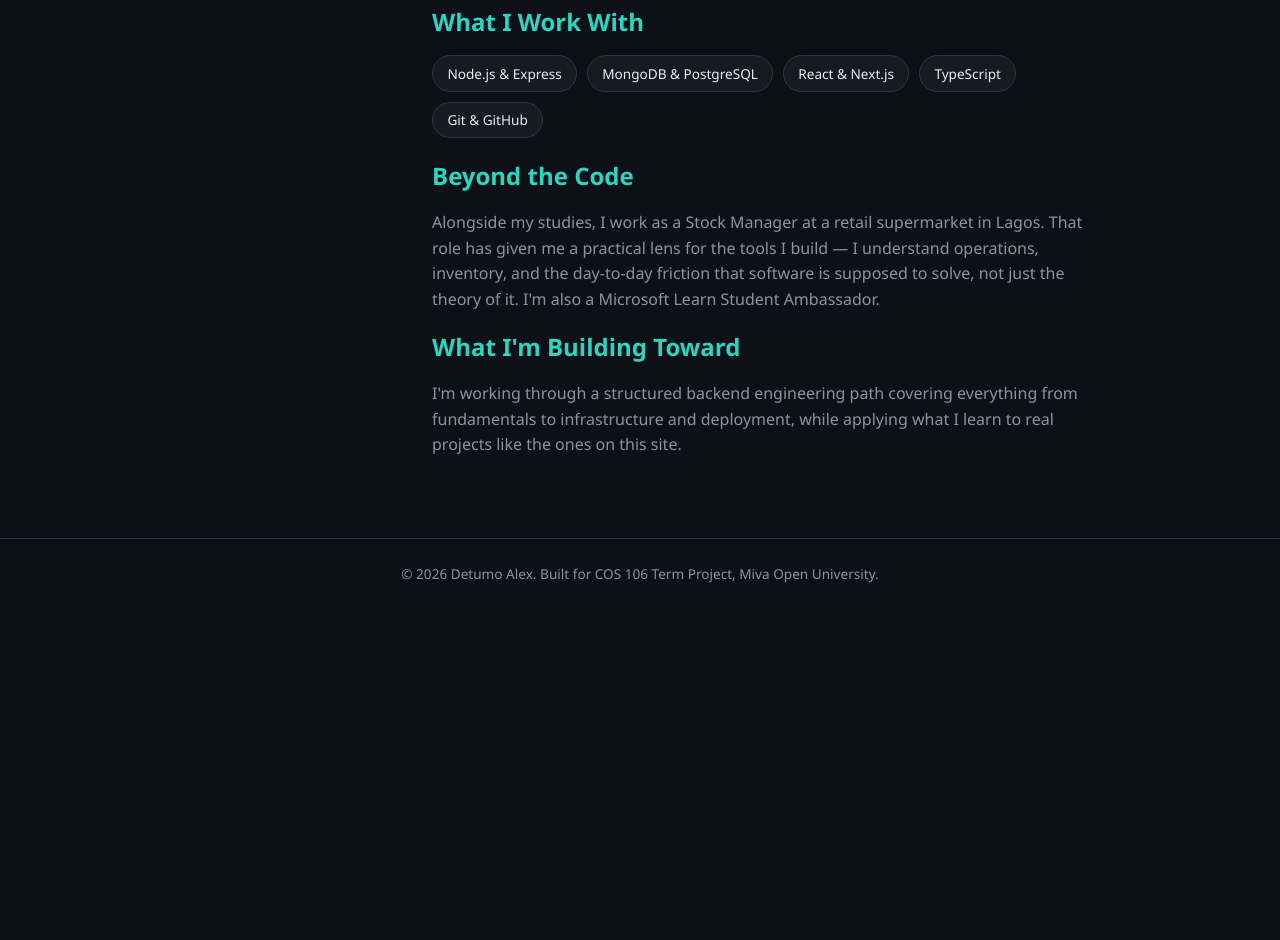
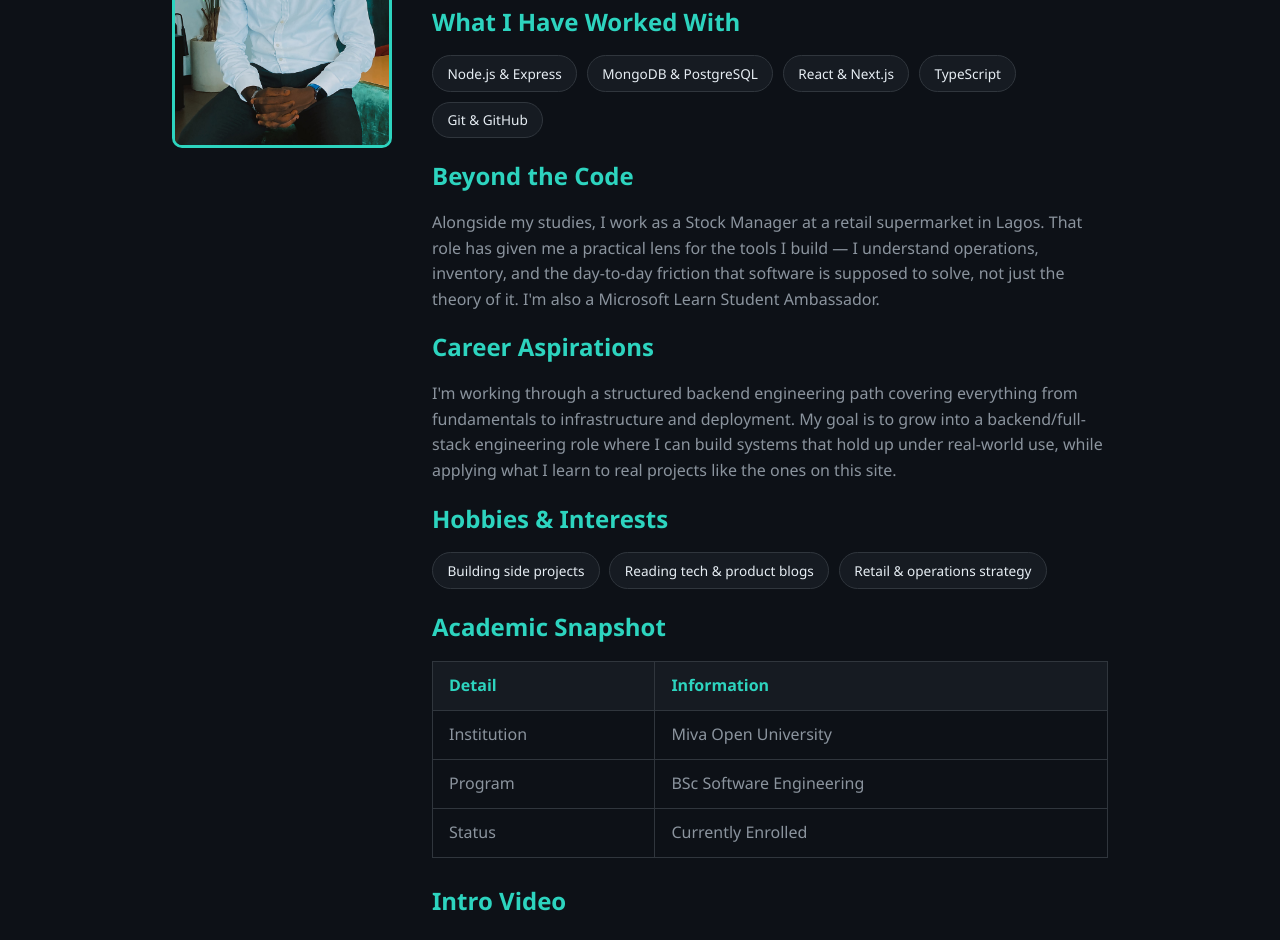
Before and after one commit to Detumo-miva/cos106-portfolio, a plain HTML site: page about.html in a window 1280 px wide. Shown: the part 381-1321 px from the top of the page. Before the commit the page ends 1003 px from the top, so only its background shows below. Drawn offline with Linux system fonts and the light colour scheme; grey boxes are pictures that could not be loaded.

Commit message:
update fix

```diff
--- a/about.html
+++ b/about.html
@@ -9,7 +9,7 @@
 <body>
 
   <header class="site-header">
-    <div class="logo">Detumo<span>.Alex</span></div>
+    <div class="logo">Detumo<span> Alex</span></div>
     <nav class="main-nav">
       <button class="nav-toggle" id="navToggle" aria-label="Toggle navigation">&#9776;</button>
       <ul class="nav-list" id="navList">
@@ -38,7 +38,7 @@
           hold up under real use.
         </p>
 
-        <h2>What I Work With</h2>
+        <h2>What I Have Worked With</h2>
         <ul class="skills-list">
           <li>Node.js &amp; Express</li>
           <li>MongoDB &amp; PostgreSQL</li>
@@ -55,12 +55,52 @@
           solve, not just the theory of it. I'm also a Microsoft Learn Student Ambassador.
         </p>
 
-        <h2>What I'm Building Toward</h2>
+        <h2>Career Aspirations</h2>
         <p>
           I'm working through a structured backend engineering path covering everything
-          from fundamentals to infrastructure and deployment, while applying what I learn
-          to real projects like the ones on this site.
+          from fundamentals to infrastructure and deployment. My goal is to grow into a
+          backend/full-stack engineering role where I can build systems that hold up
+          under real-world use, while applying what I learn to real projects like the
+          ones on this site.
         </p>
+
+        <h2>Hobbies &amp; Interests</h2>
+        <ul class="skills-list">
+          <li>Building side projects</li>
+          <li>Reading tech &amp; product blogs</li>
+          <li>Retail &amp; operations strategy</li>
+
+        </ul>
+
+        <h2>Academic Snapshot</h2>
+        <table class="info-table">
+          <thead>
+            <tr>
+              <th>Detail</th>
+              <th>Information</th>
+            </tr>
+          </thead>
+          <tbody>
+            <tr>
+              <td>Institution</td>
+              <td>Miva Open University</td>
+            </tr>
+            <tr>
+              <td>Program</td>
+              <td>BSc Software Engineering</td>
+            </tr>
+            <tr>
+              <td>Status</td>
+              <td>Currently Enrolled</td>
+            </tr>
+          </tbody>
+        </table>
+
+        <h2>Intro Video</h2>
+        <video controls poster="images/profile.jpg" class="intro-video">
+          <source src="videos/intro.mp4" type="video/mp4">
+          Your browser does not support the video tag.
+        </video>
       </div>
     </section>
   </main>
--- a/style.css
+++ b/style.css
@@ -113,8 +113,8 @@ p { color: var(--text-muted); margin-bottom: 1em; }
 }
 
 .profile-photo {
-  width: 140px;
-  height: 140px;
+  width: 280px;
+  height: 300px;
   border-radius: 50%;
   object-fit: cover;
   margin: 0 auto 1.2rem;
@@ -219,6 +219,36 @@ p { color: var(--text-muted); margin-bottom: 1em; }
   padding: 0.4rem 0.9rem;
   border-radius: 20px;
   font-size: 0.85rem;
+}
+
+/* ===== Tables & Video (About Page) ===== */
+.info-table {
+  width: 100%;
+  border-collapse: collapse;
+  margin: 0.5rem 0 1.5rem;
+}
+
+.info-table th, .info-table td {
+  text-align: left;
+  padding: 0.7rem 1rem;
+  border: 1px solid var(--border-color);
+}
+
+.info-table th {
+  background-color: var(--bg-card);
+  color: var(--accent);
+}
+
+.info-table td {
+  color: var(--text-muted);
+}
+
+.intro-video {
+  width: 100%;
+  max-width: 500px;
+  border-radius: var(--radius);
+  border: 1px solid var(--border-color);
+  margin-top: 0.5rem;
 }
 
 /* ===== Planner Page ===== */
```
Also changed, not shown: contact.html (+1 -1 lines), index.html (+2 -2 lines), planner.html (+1 -1 lines), projects.html (+4 -4 lines), images/amanda.jpg (added), images/caerus.png (added), images/freshwave.jpg (added), images/profile.jpg (added), images/profile2.jpg (added), 1 other file.
